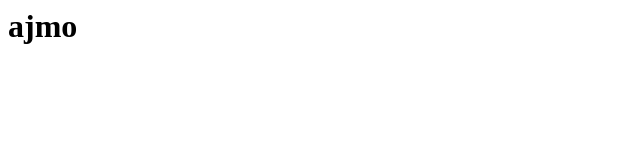
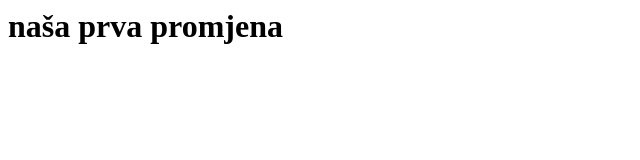
Before and after one commit to Nikolas-Maglica/sada, a plain HTML site: page index.html in a window 1280 px wide. Shown: the whole page, without its empty margins (0-640 px from the left). Drawn offline with Linux system fonts and the light colour scheme.

Commit message:
dodao sam te datoteke

```diff
--- a/index.html
+++ b/index.html
@@ -1 +1 @@
-<h1> ajmo <h1>
+<h1>naša prva promjena</h1>
```
Also changed, not shown: bezveze.html (added).
